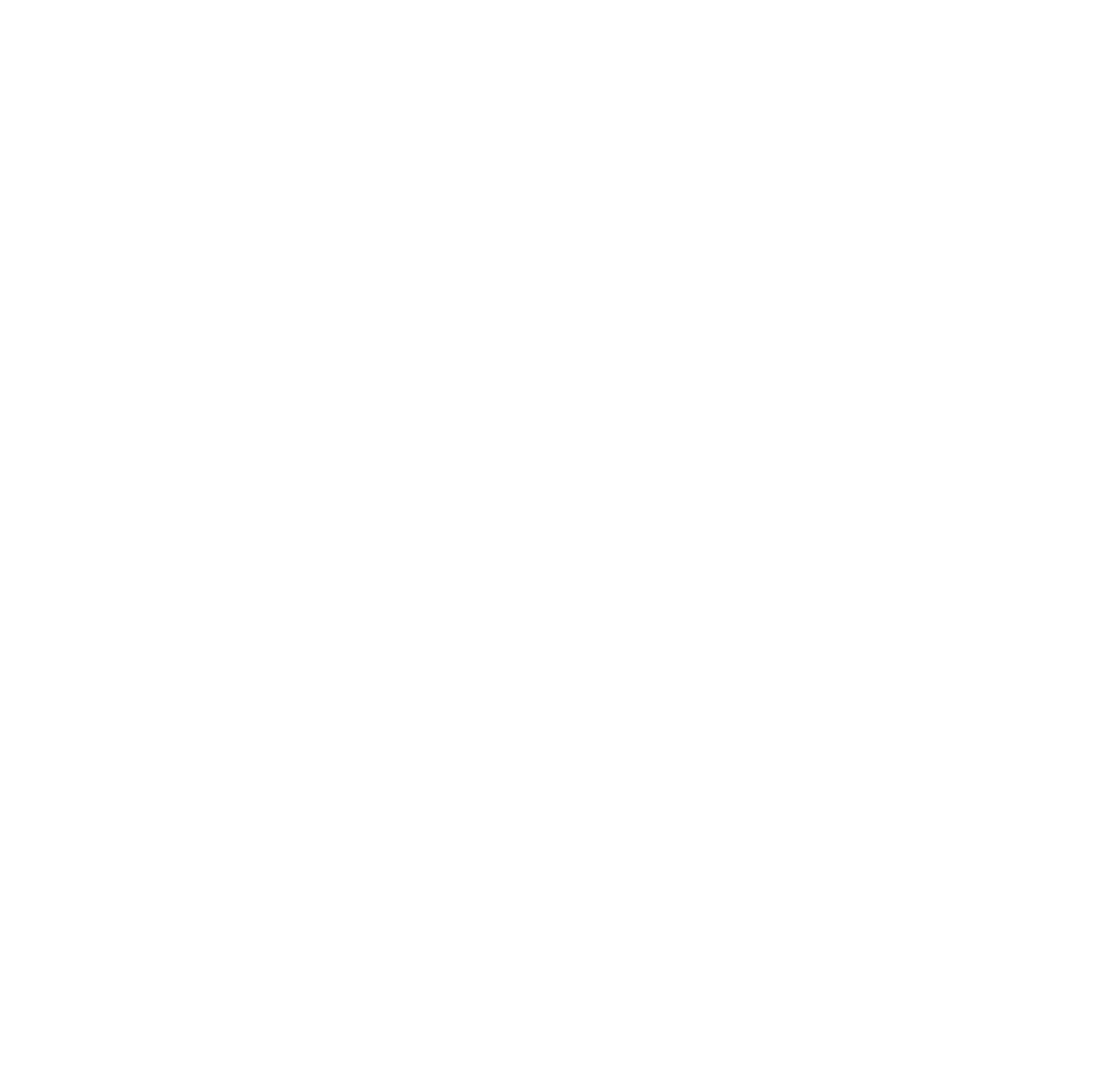
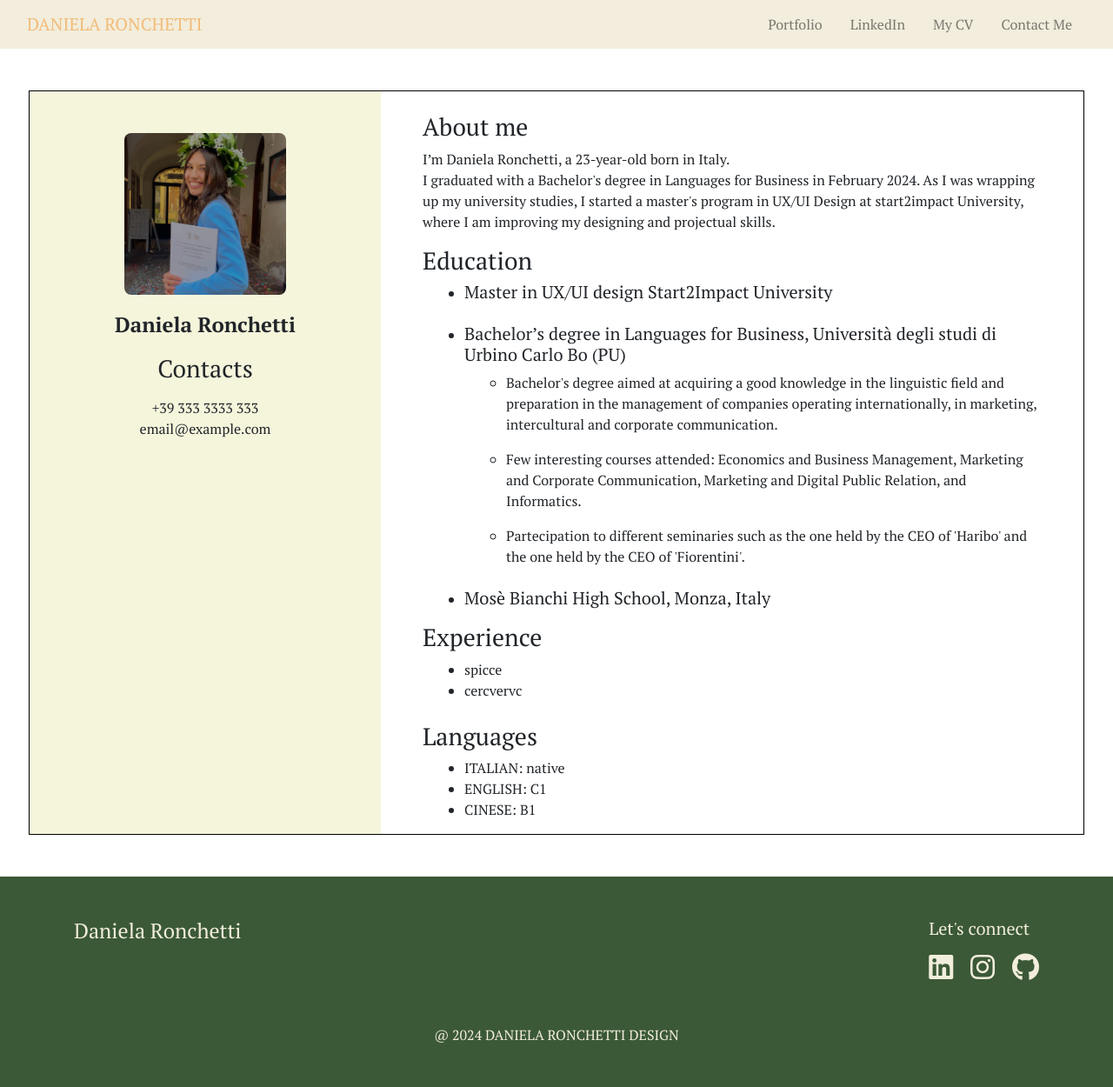
Before and after one commit to dani-ela-01/my-portfolio, a plain HTML site: page cv.html in a window 1280 px wide. Shown: the whole page at 87% size. Before the commit the page ends 800 px from the top, so only its background shows below. Drawn offline with nearby package versions, Linux system fonts and the light colour scheme.

Commit message:
add cv page structure

```diff
--- a/cv.html
+++ b/cv.html
@@ -0,0 +1,169 @@
+<!DOCTYPE html>
+<html lang="en">
+<head>
+    <meta charset="UTF-8">
+    <meta name="viewport" content="width=device-width, initial-scale=1.0">
+    <!-- Bootstrap CSS -->
+    <link rel="stylesheet" href="https://stackpath.bootstrapcdn.com/bootstrap/4.5.2/css/bootstrap.min.css">
+
+
+    <link href="https://cdnjs.cloudflare.com/ajax/libs/font-awesome/6.0.0/css/all.min.css" rel="stylesheet">
+    <link rel="preconnect" href="https://fonts.googleapis.com">
+    <link rel="preconnect" href="https://fonts.gstatic.com" crossorigin>
+    <link rel="preconnect" href="https://fonts.googleapis.com">
+    <link rel="preconnect" href="https://fonts.gstatic.com" crossorigin>
+    <link href="https://fonts.googleapis.com/css2?family=PT+Serif:ital,wght@0,400;0,700;1,400;1,700&display=swap" rel="stylesheet">
+    <link href="https://fonts.googleapis.com/css2?family=Marcellus&display=swap" rel="stylesheet">
+
+    <!-- Link to the external CSS file -->
+    <link rel="stylesheet" href="./style/cv-style.css">
+    <title>Resume</title>
+</head>
+<body>
+    <header>
+        <!-- TOdo add sticky navbar -->
+        <nav class="navbar navbar-expand-lg navbar-light">
+            <div class="container-fluid justify-between">
+                <a id="logo" class="navbar-brand text-uppercase" href="index.html">Daniela Ronchetti</a>
+                <button class="navbar-toggler" type="button" data-bs-toggle="collapse" data-bs-target="#navbarNav" aria-controls="navbarNav" aria-expanded="false" aria-label="Toggle navigation">
+                    <span class="navbar-toggler-icon"></span>
+                </button>
+                <div class="collapse navbar-collapse justify-content-end" id="navbarNav">
+                    <ul class="navbar-nav">
+                        <li class="nav-item mx-2">
+                            <a class="nav-link" href="project.html">Portfolio</a>
+                        </li>
+                        <li class="nav-item mx-2">
+                            <a class="nav-link" href="#">LinkedIn</a>
+                        </li>
+                        <li class="nav-item mx-2">
+                            <a class="nav-link" href="cv.html">My CV</a>
+                        </li>
+                        <li class="nav-item mx-2">
+                            <a class="nav-link" href="contact.html">Contact Me</a>
+                        </li>
+                    </ul>
+                </div>
+            </div>
+        </nav>
+    </header>
+
+    <main>
+        <div class="container-fluid p-5">
+            <div class="row">
+                <div class="col-4 px-3">
+                    <div class=" pt-5 text-center">
+                        <img class="w-50" src="./assets/1711364802148.jpeg" alt="">
+                    </div>
+                    <div class="my-3 name text-center">Daniela Ronchetti</div>
+                    <div class="text-center">
+                        <h3>Contacts</h3>
+                        <ul class="mt-3">
+                            <li>+39 333 3333 333</li>
+                            <li>email@example.com</li>
+                        </ul>
+                    </div>
+
+                </div>
+                <div class="col-8 px-5">
+                    <div class="mt-4">
+                        <h3>About me</h3>
+                        <p>I’m Daniela Ronchetti, a 23-year-old born in Italy. <br>
+                            I graduated with a Bachelor's degree in Languages for Business in February 2024. As I was wrapping up my university studies, I started a master's program in UX/UI Design at start2impact University, where I am improving my designing and projectual skills. </p>
+                    </div>
+
+                    <div class="education">
+                        <h3>Education</h3>
+                        <ul class="pl-5">
+                            <li class="mb-4">
+                                <div>
+                                    <h5>Master in UX/UI design Start2Impact University</h5>
+                                </div>
+                            </li>
+                            <li class="mb-4">
+                                <div>
+                                    <h5>Bachelor’s degree in Languages for Business, Università degli studi di Urbino Carlo Bo (PU)</h5>
+                                    <ul class="pl-5">
+                                        <li>
+                                            <p>Bachelor's degree aimed at acquiring a good knowledge in the linguistic field and preparation in the management of companies operating internationally, in marketing, intercultural and corporate communication.</p>
+                                        </li>
+                                        <li>
+                                            <p>Few interesting courses attended: Economics and Business Management, Marketing and Corporate Communication, Marketing and Digital Public Relation, and Informatics.</p>
+                                        </li>
+                                        <li>
+                                            Partecipation to different seminaries such as the one held by the CEO of 'Haribo' and the one held by the CEO of 'Fiorentini'.
+                                        </li>
+                                    </ul>
+                                </div>
+                            </li>
+                            <li>
+                                <div>
+                                    <h5> Mosè Bianchi High School, Monza, Italy</h5>
+                                </div>
+                            </li>
+
+                        </ul>
+                    </div>
+
+                    <div>
+                        <h3>Experience</h3>
+                        <ul class="pl-5">
+                            <li>spicce</li>
+                            <li>cercvervc</li>
+                        </ul>
+                    </div>
+
+                    <div class="mt-4 languages">
+                        <h3>Languages</h3>
+                        <ul class="pl-5">
+                            <li><span class="text-uppercase">italian:</span> native</li>
+                            <li><span class="text-uppercase">english:</span> C1</li>
+                            <li><span class="text-uppercase">cinese:</span> B1</li>
+                        </ul>
+                    </div>
+
+                    <div class="hobbies">
+
+                    </div>
+
+
+
+
+                </div>
+            </div>
+        </div>
+    </main>
+
+    <footer>
+        <div class="container py-5">
+            <div class="row">
+                <div class="col-12 col-md-6 d-flex justify-content-center justify-content-md-start">
+                    <h4>Daniela Ronchetti</h4>
+                </div>
+
+                <div class="col-12 col-md-6 d-flex justify-content-center justify-content-md-end">
+                    <div>
+                        <h5>Let's connect</h5>
+                        <div class="mt-3">
+                            <a href=""><i class="fa-brands fa-linkedin fa-2x"></i></a>
+                            <a href=""><i class="fa-brands fa-instagram fa-2x mx-3"></i></a>
+                            <a href="https://github.com/dani-ela-01"><i class="fa-brands fa-github fa-2x"></i></a>
+                        </div>
+                    </div>
+                </div>
+            </div>
+            <div class="row mt-5">
+                <div class="col-12 text-center">
+                    <div class="text-uppercase body_small">@ 2024 daniela ronchetti design</div>
+                </div>
+            </div>
+
+        </div>
+    </footer>
+
+     <!-- import js for bootstrap -->
+     <script src="https://cdn.jsdelivr.net/npm/@popperjs/core@2.11.8/dist/umd/popper.min.js" integrity="sha384-I7E8VVD/ismYTF4hNIPjVp/Zjvgyol6VFvRkX/vR+Vc4jQkC+hVqc2pM8ODewa9r" crossorigin="anonymous"></script>
+     <script src="https://cdn.jsdelivr.net/npm/bootstrap@5.3.3/dist/js/bootstrap.min.js" integrity="sha384-0pUGZvbkm6XF6gxjEnlmuGrJXVbNuzT9qBBavbLwCsOGabYfZo0T0to5eqruptLy" crossorigin="anonymous"></script>
+
+</body>
+</html>
--- a/style/contact-style.scss
+++ b/style/contact-style.scss
@@ -57,6 +57,11 @@ h4{
     padding-top: 0.75rem;
     padding-bottom: 0.75rem;
     border-radius: 0.5rem;
+    &:hover {
+        text-decoration: none;
+        color: darken($secondary, 10%);
+        background-color: darken($primary, 10%);
+    }
 }
 
 .secondary_button{
@@ -67,6 +72,11 @@ h4{
     padding-top: 0.75rem;
     padding-bottom: 0.75rem;
     border-radius: 0.5rem;
+    &:hover {
+        text-decoration: none;
+        color: darken($primary, 10%);
+        background-color: darken($secondary, 10%);
+    }
 }
 
 // css page
@@ -110,10 +120,6 @@ main{
         }
 
         .contact-form{
-
-            form .btn {
-                text-transform: uppercase;
-            }
             form .underlined-input {
                 border: none;
                 border-bottom: 1px solid grey;
--- /dev/null
+++ b/style/cv-style.scss
@@ -0,0 +1,98 @@
+
+// Variables
+$accent-color: #F28322;
+$primary: #F2EDDC;
+$secondary: #3B5936;
+$logo: #F2BC79;
+
+// Global reset
+* {
+    margin: 0;
+    padding: 0;
+    box-sizing: border-box;
+    font-family: "PT Serif", serif;
+    font-weight: 400;
+    font-style: normal;
+}
+
+
+img {
+    border-radius: 8px;
+    max-width: 100%;
+}
+
+// css page
+
+header{
+    background-color: $primary;
+    ul {
+        list-style-type: none;
+        color: $secondary;
+
+        a{
+            color: $secondary;
+
+            &:hover {
+                text-decoration: none;
+                color: darken($secondary, 10%);
+            }
+        }
+
+    }
+
+}
+
+#logo{
+    color: $logo;
+    &:hover{
+        color: darken($logo, 10%);
+    }
+}
+
+main{
+    .row{
+        border: 1px solid black;
+        .col-4{
+            background-color: beige;
+
+            .name{
+                font-size: 1.5rem;
+                font-weight: bold;
+            }
+            ul{
+                list-style: none;
+            }
+        }
+
+        .col-7{
+            .education{
+                ul{
+                    list-style-position: inside;
+                }
+            }
+            .languages{
+                ul{
+                    list-style: none;
+                }
+            }
+        }
+    }
+
+}
+
+
+
+
+footer {
+    background-color: $secondary;
+    color: $primary;
+
+    a{
+        color: $primary;
+
+        &:hover {
+            text-decoration: none;
+            color: darken($primary, 10%);
+        }
+    }
+}
--- a/style/project-style.scss
+++ b/style/project-style.scss
@@ -65,6 +65,11 @@ h1,h3 {
     padding-top: 0.75rem;
     padding-bottom: 0.75rem;
     border-radius: 0.5rem;
+    &:hover {
+        text-decoration: none;
+        color: darken($secondary, 10%);
+        background-color: darken($primary, 10%);
+    }
 }
 
 .secondary_button{
@@ -75,6 +80,11 @@ h1,h3 {
     padding-top: 0.75rem;
     padding-bottom: 0.75rem;
     border-radius: 0.5rem;
+    &:hover {
+        text-decoration: none;
+        color: darken($primary, 10%);
+        background-color: darken($secondary, 10%);
+    }
 }
 
 
--- a/style/style.scss
+++ b/style/style.scss
@@ -61,6 +61,11 @@ h1,h3 {
     padding-top: 0.75rem;
     padding-bottom: 0.75rem;
     border-radius: 0.5rem;
+    &:hover {
+        text-decoration: none;
+        color: darken($secondary, 10%);
+        background-color: darken($primary, 10%);
+    }
 }
 
 .secondary_button{
@@ -71,6 +76,11 @@ h1,h3 {
     padding-top: 0.75rem;
     padding-bottom: 0.75rem;
     border-radius: 0.5rem;
+    &:hover {
+        text-decoration: none;
+        color: darken($primary, 10%);
+        background-color: darken($secondary, 10%);
+    }
 }
 
 // css page
```
Also changed, not shown: contact.html (+2 -2 lines), index.html (+1 -1 lines), project.html (+1 -1 lines), assets/1711364802148.jpeg (added), style/contact-style.css, style/cv-style.css (added), style/project-style.css, style/style.css, 5 other files.
